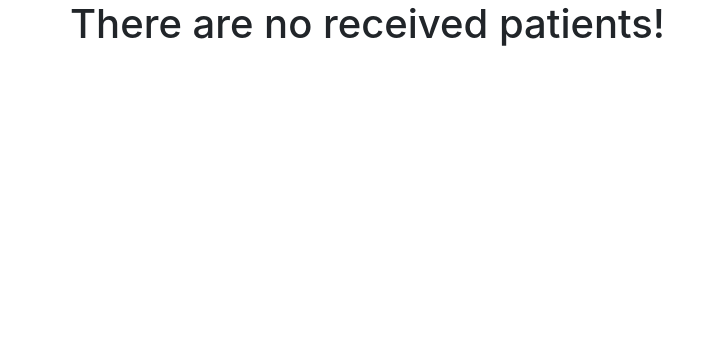
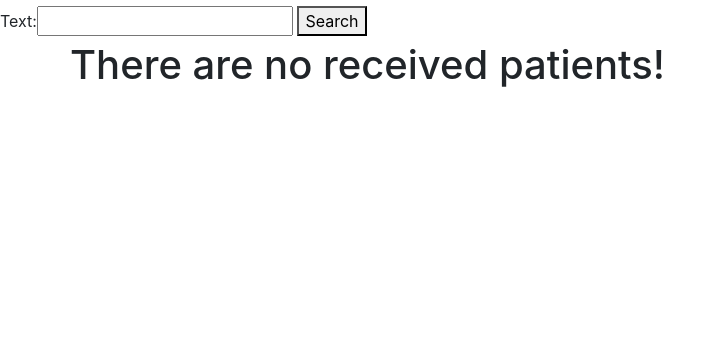
Before and after one commit to htodev/HospitalRegister, a Django app: page /hospital_units/ in a window 1280 px wide. Shown: the part 56-420 px from the top of the page, without its empty margins (0-725 px from the left). Run offline with Django 3.2, Linux system fonts and the light colour scheme; data that the repository does not hold is empty; some libraries are stand-ins or nearby versions.

Commit message:
add search functionality for patients and doctors

```diff
--- /dev/null
+++ b/hospital_units/forms.py
@@ -0,0 +1,14 @@
+from django import forms
+
+
+class PatientFilterForm(forms.Form):
+
+    text = forms.CharField(
+        required=False,
+    )
+
+
+class DoctorFilterForm(forms.Form):
+    text = forms.CharField(
+        required=False,
+    )
--- a/hospital_units/views.py
+++ b/hospital_units/views.py
@@ -1,19 +1,31 @@
 from django.shortcuts import render
-
 from enrollment_system.models import Enrollment
 from doctors_auth.models import DoctorProfile
+from .forms import PatientFilterForm, DoctorFilterForm
+
+
+def extract_filter_values(values):
+    text = values['text'] if 'text' in values else ''
+    return text
 
 
 def all_patients(request):
+
+    text = extract_filter_values(request.GET)
+    patient = Enrollment.objects.filter(patient_name__contains=text)
     context = {
-        'patients': Enrollment.objects.all()
+        'patients': patient,
+        'patient_filter_form': PatientFilterForm(initial={'text': text})
     }
     return render(request, 'hospital_units/patients_list.html', context)
 
 
 def all_doctors(request):
+    text = extract_filter_values(request.GET)
+    doctor = DoctorProfile.objects.filter(name__contains=text)
     context = {
-        'doctors': DoctorProfile.objects.all()
+        'doctors': doctor,
+        'doctor_filter_form': DoctorFilterForm(initial={'text': text})
     }
     return render(request, 'hospital_units/doctors_list.html', context)
 
--- a/templates/hospital_units/doctors_list.html
+++ b/templates/hospital_units/doctors_list.html
@@ -7,7 +7,11 @@
 </head>
 <body>
     {% include 'common/header.html'%}
-
+     <form method="get" action="{% url 'all-doctors' %}" style="margin-top:0.5%">
+        {{ doctor_filter_form }}
+        {% csrf_token %}
+        <button>Search</button>
+    </form>
     <div class="container">
         <div class="row">
             {% if doctors|length > 0 %}
--- a/templates/hospital_units/patients_list.html
+++ b/templates/hospital_units/patients_list.html
@@ -7,7 +7,12 @@
 </head>
 <body>
     {% include 'common/header.html'%}
+    <form method="get" action="{% url 'all-patients' %}" style="margin-top:0.5%">
+        {{ patient_filter_form }}
+        {% csrf_token %}
+        <button>Search</button>
 
+    </form>
     <div class="container">
         <div class="row">
              {% if patients|length > 0 %}
```
